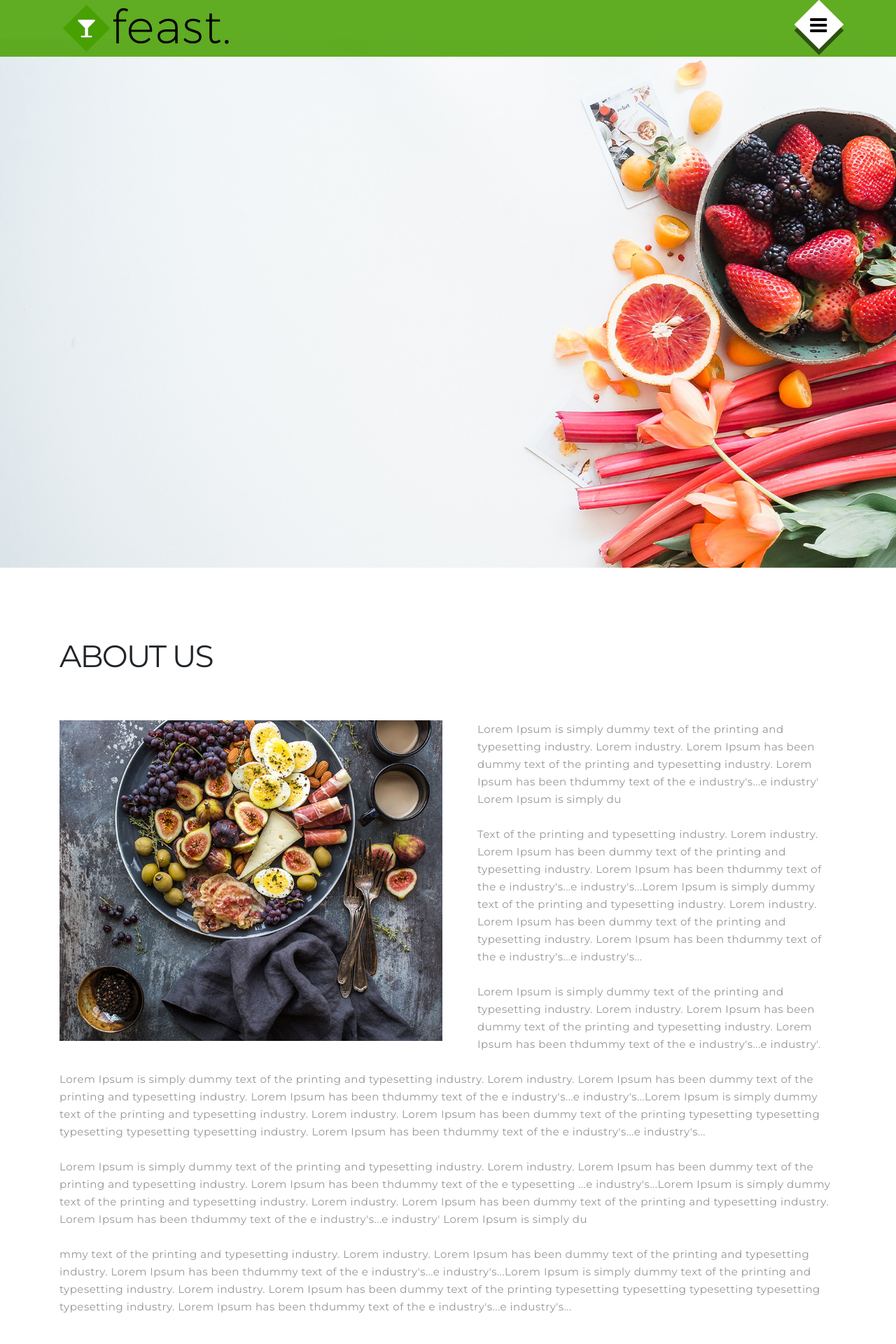
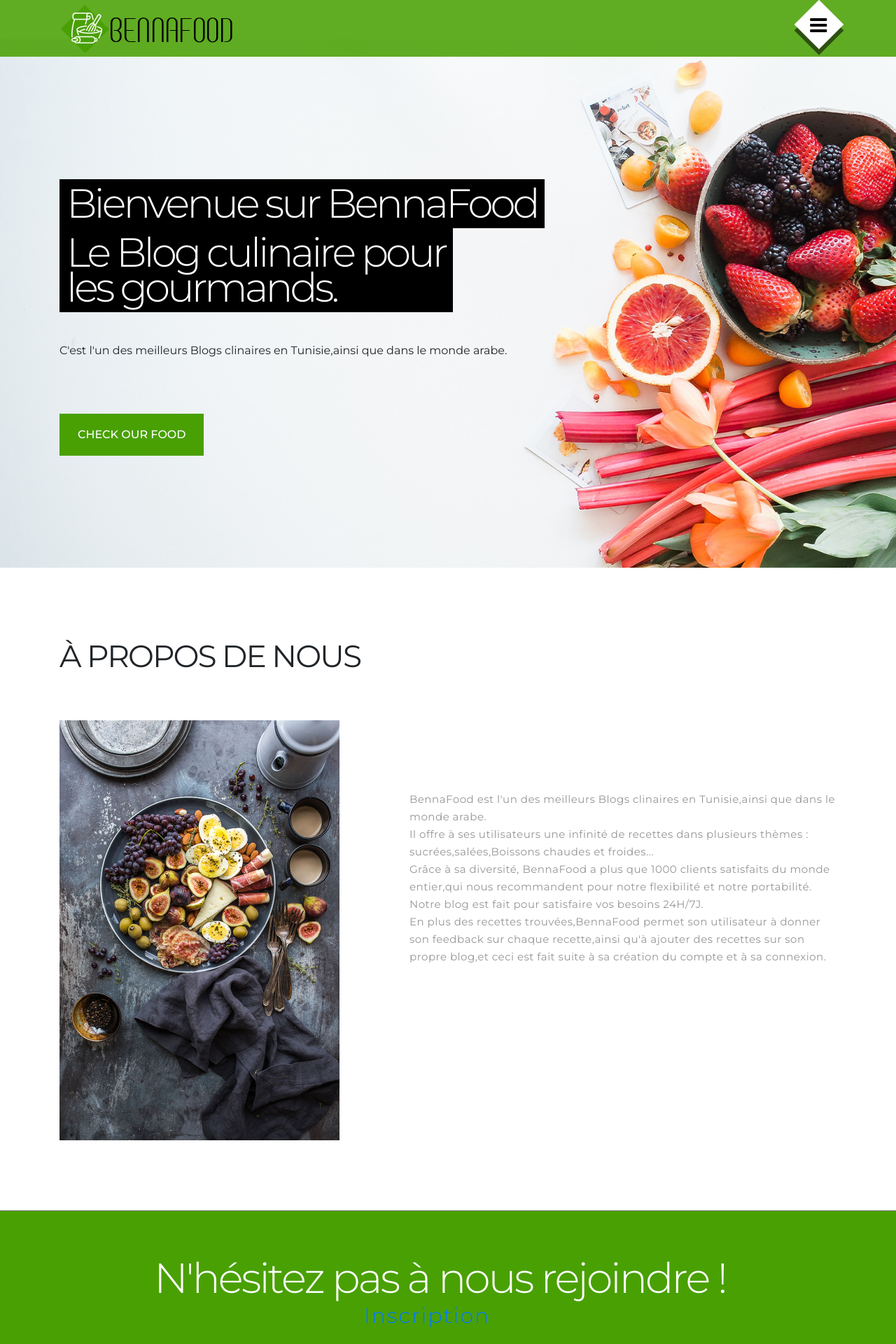
Before and after one commit to OumayaCHAABANI/NewBlogProject, a Django app: page /about in a window 1280 px wide. Shown: the top 1920 px of the page at 70% size. Run offline with Django 3.2, Linux system fonts and the light colour scheme; some libraries are stand-ins or nearby versions.

Commit message:
Profil et About

```diff
--- a/static/css/style.css
+++ b/static/css/style.css
@@ -90,3 +90,21 @@ margin-right: 100px;
   width: 350px;
   height: 310px;
 }
+.about-us{
+  display: flex;
+  flex-direction: row;
+  Justify-content: space-around;
+}
+.about-us .imageAbout{
+  display: flex;
+  float: left;
+  flex-direction: column;
+ width: 500px;
+ height: 600px;
+margin-right: 100px;
+}
+.about-us .contentAbout{
+  display: flex;
+  flex-direction: column;
+  padding-top: 100px;
+}
--- a/templates/about.html
+++ b/templates/about.html
@@ -16,7 +16,7 @@
 <header class="top">
   <div id="mySidenav" class="sidenav">
     <a href="javascript:void(0)" class="closebtn" onclick="closeNav()">&times;</a>
-    <a href="index">Accueil</a>
+    <a href="/">Accueil</a>
     <a class="active" href="about">À propos</a>
     <a href="recipes">Recipes</a>
     {% if user.is_authenticated %}
@@ -28,13 +28,13 @@
       {% endif %}
 </div>
 
-<nav id="navbar">
+<nav id="navbar" class="sticky">
    <!-- container Start-->
     <div class="container">
        <!--Row Start-->
        <div class="row">
         <div class="col-lg-4 col-xs-9">
-            <a href="index.html"><img src="images/logo.png" alt="logo"></a>
+            <a href="index.html"><img src="{% static 'images/logoproject.png'%}" alt="logo"></a>
         </div>
          <div class="col-lg-8 col-xs-3">
             <div class="social-icons square">
@@ -52,27 +52,37 @@
 </header>
 <!-- Header section Ended-->
 
-<section class="banner-home"></section>
+<section class="banner-home">
+  <div class="container">
+    <div class="row">
+      <div class="col-sm-12">
+        <h1 data-aos="fade-left" data-aos-delay="300">Bienvenue sur BennaFood</h1><br>
+        <h2 data-aos="fade-left" data-aos-delay="500">Le Blog culinaire pour <br>les gourmands.</h2>
+        <h4 data-aos="fade-left" data-aos-delay="700">C'est l'un des meilleurs Blogs clinaires en Tunisie,ainsi que
+          dans le monde arabe.</h4>
+        <a class="btn btn-success" href="recipes" role="button" data-aos="fade-up" data-aos-delay="1000">check
+          our food</a>
+      </div>
+    </div>
+  </div>
+</section>
 <!-- Banner section End-->
 
 <!-- About Section Start -->
 <div id="about-us">
     <div class="container">
-       <h3>About us</h3>
+       <h3>À propos de nous </h3>
         <div class="row" style="margin-right: 0; margin-left: 0;">
-            <div data-aos="fade-up" data-aos-duration="800">
-             <img src="images/about-bg.jpg" alt="about-bg" class="thumbnail image">
-              <p>Lorem Ipsum is simply dummy text of the printing and typesetting industry. Lorem industry. Lorem Ipsum has been dummy text of the printing and typesetting industry. Lorem Ipsum has been thdummy text of the e industry's...e industry' Lorem Ipsum is simply du <br><br>
-
-              Text of the printing and typesetting industry. Lorem industry. Lorem Ipsum has been dummy text of the printing and typesetting industry. Lorem Ipsum has been thdummy text of the e industry's...e industry's...Lorem Ipsum is simply dummy text of the printing and typesetting industry. Lorem industry. Lorem Ipsum has been dummy text of the printing and typesetting industry. Lorem Ipsum has been thdummy text of the e industry's...e industry's... <br><br>
-
-              Lorem Ipsum is simply dummy text of the printing and typesetting industry. Lorem industry. Lorem Ipsum has been dummy text of the printing and typesetting industry. Lorem Ipsum has been thdummy text of the e industry's...e industry'. <br><br>
-
-              Lorem Ipsum is simply dummy text of the printing and typesetting industry. Lorem industry. Lorem Ipsum has been dummy text of the printing and typesetting industry. Lorem Ipsum has been thdummy text of the e industry's...e industry's...Lorem Ipsum is simply dummy text of the printing and typesetting industry. Lorem industry. Lorem Ipsum has been dummy text of the printing typesetting typesetting typesetting typesetting typesetting industry. Lorem Ipsum has been thdummy text of the e industry's...e industry's... <br><br>
-
-              Lorem Ipsum is simply dummy text of the printing and typesetting industry. Lorem industry. Lorem Ipsum has been dummy text of the printing and typesetting industry. Lorem Ipsum has been thdummy text of the e typesetting ...e industry's...Lorem Ipsum is simply dummy text of the printing and typesetting industry. Lorem industry. Lorem Ipsum has been dummy text of the printing and typesetting industry. Lorem Ipsum has been thdummy text of the e industry's...e industry' Lorem Ipsum is simply du <br><br>
-
-              mmy text of the printing and typesetting industry. Lorem industry. Lorem Ipsum has been dummy text of the printing and typesetting industry. Lorem Ipsum has been thdummy text of the e industry's...e industry's...Lorem Ipsum is simply dummy text of the printing and typesetting industry. Lorem industry. Lorem Ipsum has been dummy text of the printing typesetting typesetting typesetting typesetting typesetting industry. Lorem Ipsum has been thdummy text of the e industry's...e industry's...
+            <div data-aos="fade-up" data-aos-duration="800" class="about-us">
+             <img src="{% static 'images/about-bg.jpg'%}" alt="about-bg" class="thumbnail imageAbout">
+              <p class="contentAbout">BennaFood est l'un des meilleurs Blogs clinaires en Tunisie,ainsi que dans le monde arabe.</br>
+                Il offre à ses utilisateurs une infinité de recettes dans plusieurs thèmes : sucrées,salées,Boissons
+              chaudes et froides...</br>
+                Grâce à sa diversité, BennaFood a plus que 1000 clients satisfaits du monde entier,qui nous recommandent
+                 pour notre flexibilité et notre portabilité.</br>
+                 Notre blog est fait pour satisfaire vos besoins 24H/7J.</br>
+                En plus des recettes trouvées,BennaFood permet son utilisateur à donner son feedback sur chaque recette,ainsi
+                qu'à ajouter des recettes sur son propre blog,et ceci est fait suite à sa création du compte et à sa connexion.
                </p>
             </div>
          </div>
--- a/templates/base.html
+++ b/templates/base.html
@@ -37,5 +37,5 @@
   <script src="https://cdnjs.cloudflare.com/ajax/libs/ekko-lightbox/5.3.0/ekko-lightbox.js"></script>
   <script src="../static/js/animate.js"></script>
   <script src="../static/js/custom.js"></script>
-</body>
+  </body>
 </html>
```
Also changed, not shown: templates/index.html (+4 -5 lines), templates/profil.html (+48 -50 lines), db.sqlite3.
